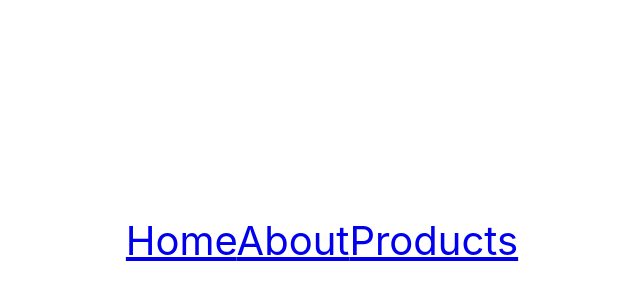
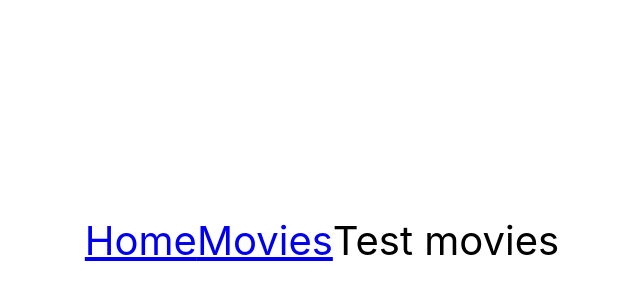
Before and after one commit to Andriy-Minyailo/goit-react-hw-05-movies, a React (Create React App) app: page /movies in a window 1280 px wide. Before the commit this address had no page. Shown: the part 160-460 px from the top of the page, without its empty margins (318-958 px from the left). Built offline with nearby package versions, Linux system fonts and the light colour scheme.

Commit message:
add home

```diff
--- a/src/components/App.jsx
+++ b/src/components/App.jsx
@@ -4,7 +4,8 @@
 // const requestServer = new RequestServer();
 
 import { Home } from 'pages/Home';
-import { Routes, Route, NavLink, Link } from 'react-router-dom';
+import { Movies } from 'pages/Movies';
+import { Routes, Route,  Link } from 'react-router-dom';
 
 export const App = () => {
   return (
@@ -22,13 +23,13 @@ export const App = () => {
       {/* <TrendingToday /> */}
       <nav>
         <Link to="/">Home</Link>
-        <Link to="/about">About</Link>
-        <Link to="/products">Products</Link>
+        <Link to="/movies">Movies</Link>
+        {/* <Link to="/movie:movieId">Products</Link> */}
       </nav>
       <Routes>
         <Route path="/" element={<Home />} />
-        {/* <Route path="/about" element={<About />} />
-        <Route path="/products" element={<Products />} /> */}
+        <Route path="/movies" element={<Movies />} />
+        {/* <Route path="/movie:movieId" element={<MovieDetails />} /> */}
       </Routes>
     </div>
   );
--- a/src/pages/Home.jsx
+++ b/src/pages/Home.jsx
@@ -1,3 +1,39 @@
+import { useEffect, useState } from 'react';
+import { RequestServer } from 'requestServer';
+
+const requestServer = new RequestServer();
+
+
 export const Home = () => {
-    return <div>Home test</div>
+    const [arrayMovies, setArrayMovies] = useState([]);
+
+    useEffect(()=> {
+    const fetchTrendMovies = async() => {
+        try {
+            const {data: {results}} = await requestServer.trendingDay();
+            setArrayMovies(results);
+                   } catch(error) {
+            console.log(error)
+        }
+
+
+        }
+                  fetchTrendMovies();
+    }, [])
+
+
+
+    return (
+    <>
+    <h1>Trending today</h1>
+        <div>
+            {arrayMovies.map(({id, original_title
+}) => {
+                return <div key={id} to={id}>
+                    {original_title}
+                </div>
+            } )}
+        </div>
+        </>
+    )
 }
--- a/src/pages/Movies.jsx
+++ b/src/pages/Movies.jsx
@@ -0,0 +1,3 @@
+export const Movies = () => {
+    return <div>Test movies</div>
+}
```
